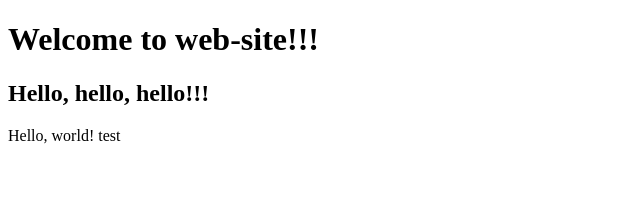
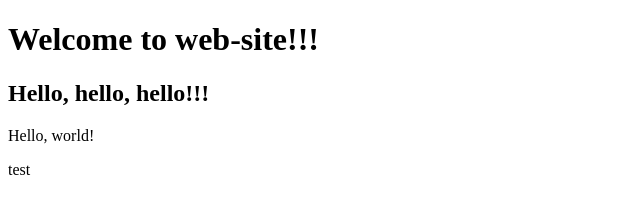
Before and after one commit to algol73/hello, a plain HTML site: page index.html in a window 1280 px wide. Shown: the full height of the page, 0-640 px from the left. Drawn offline with Linux system fonts and the light colour scheme.

Commit message:
correct paragraf

```diff
--- a/index.html
+++ b/index.html
@@ -5,8 +5,8 @@
 	</head>
 	<h1>Welcome to web-site!!!</h1>
 	<h2>Hello, hello, hello!!!</h2>
-	Hello, world!
-	test
+	<p>Hello, world!</p>
+	<p>test</p>
 	<body>
 	</body>
 </html>
```
